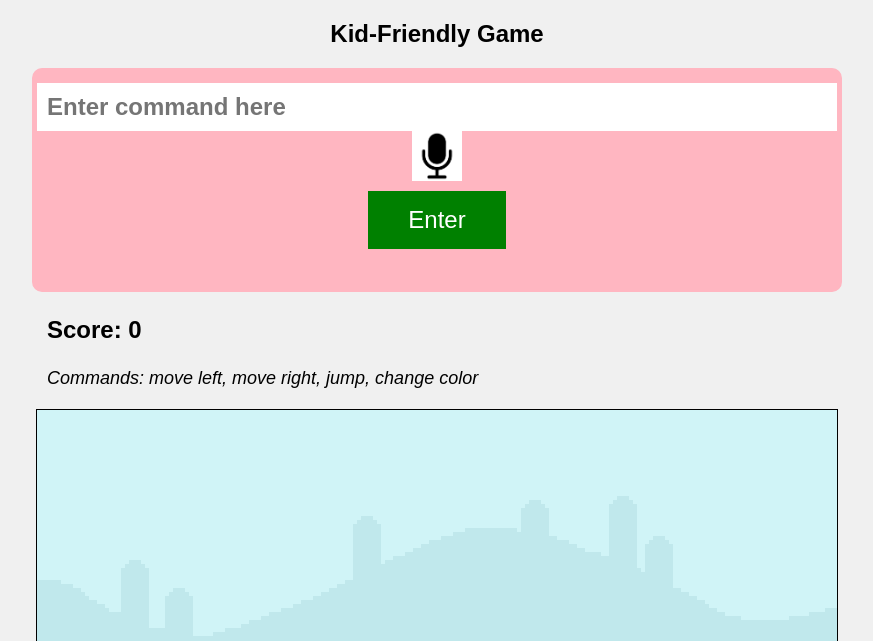
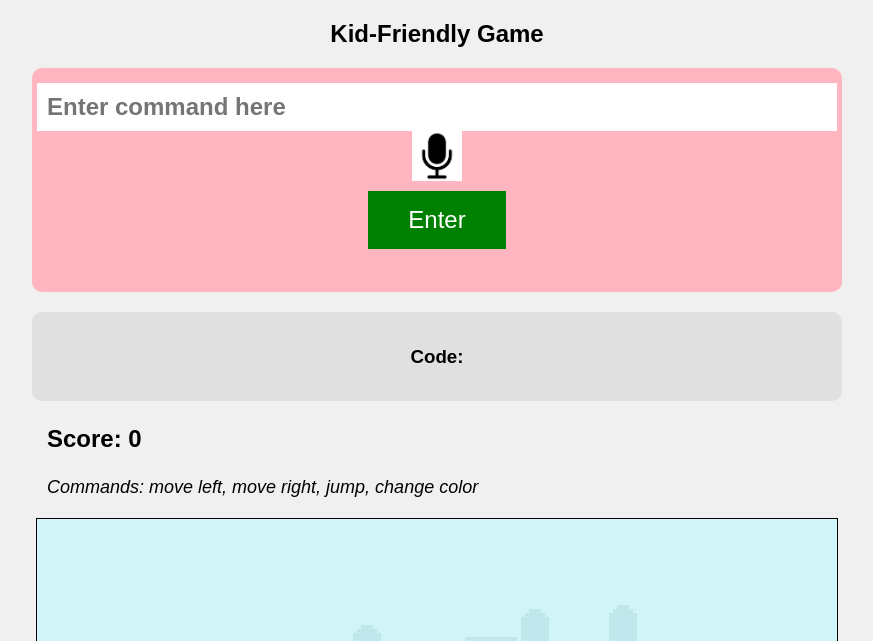
Before and after one commit to V4ldeSalnikov/Hello_Ada_web, a Flask app: page / in a window 1280 px wide. Shown: the top 641 px of the page, without its empty margins (203-1076 px from the left). Run offline with Flask 3, Linux system fonts and the light colour scheme.

Commit message:
Update index.html

```diff
--- a/templates/index.html
+++ b/templates/index.html
@@ -37,6 +37,12 @@
         <p id="errorMessage"></p>  <!-- Error message will display here -->
     </div>
 
+    <!-- Add new Code section for Scratch-like blocks -->
+    <div id="code-section">
+        <h3>Code:</h3>
+        <div id="code-blocks"></div> <!-- Blocks will be added here -->
+    </div>
+
     <div id="game-info">
         <p id="score">Score: 0</p>
         <p id="commands">Commands: move left, move right, jump, change color</p>
```
